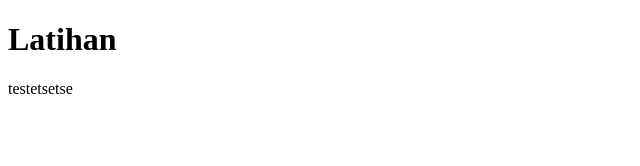
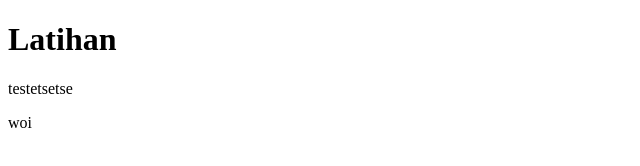
Before and after one commit to dzaky-pr/test-push-git, a plain HTML site: page index.html in a window 1280 px wide. Shown: the full height of the page, 0-640 px from the left. Drawn offline with Linux system fonts and the light colour scheme.

Commit message:
oit
Signed-off-by: Dzaky Rifai <dzaky.pr.mulyono97@gmail.com>

```diff
--- a/index.html
+++ b/index.html
@@ -9,5 +9,6 @@
   <body>
     <h1>Latihan</h1>
     <p>testetsetse</p>
+    <p>woi</p>
   </body>
 </html>
```
